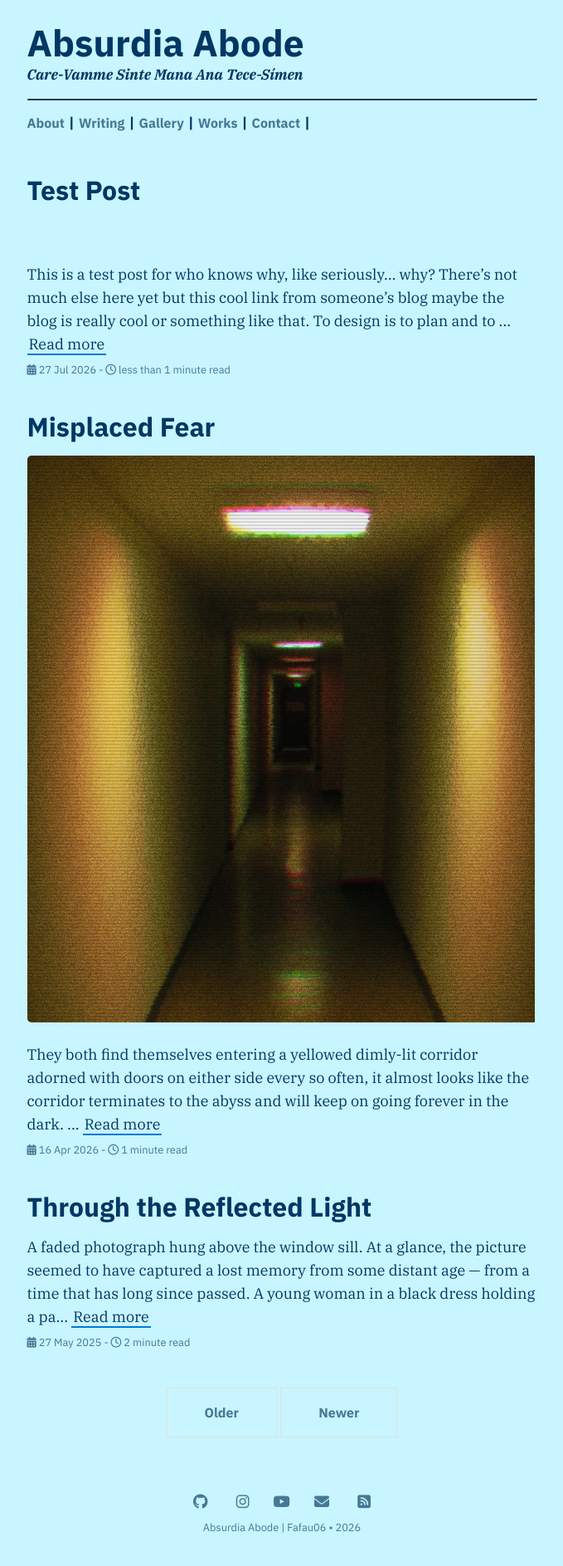
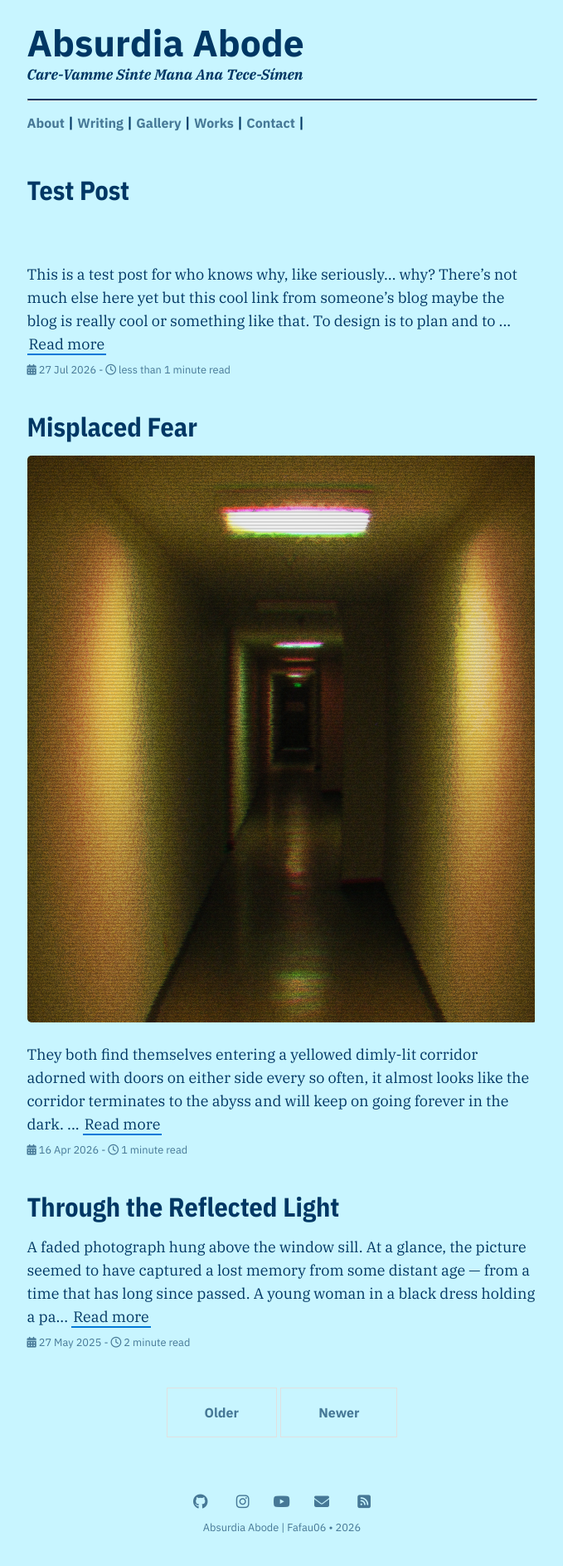
Before and after one commit to Fafau06/fafau06.github.io, a Jekyll site: the page built from index.html, in a window 1280 px wide. Shown: the whole page at 83% size, without its empty margins (300-979 px from the left). Built offline with Jekyll 4.4.1, drawn with Linux system fonts in a browser that asks for light colours; nearby versions of some CDN libraries; some web fonts are replaced; the list of posts is cut into pages by our own code.

Commit message:
Changed <h> to use heading-font-family in _base.scss

```diff
--- a/_sass/_base.scss
+++ b/_sass/_base.scss
@@ -37,7 +37,7 @@
 
 h1, h2, h3, h4, h5, h6
 {
-	font-family: $sans-serif-font-family;
+	font-family: $heading-font-family;
 	color: $body-color;
 }
 
```
